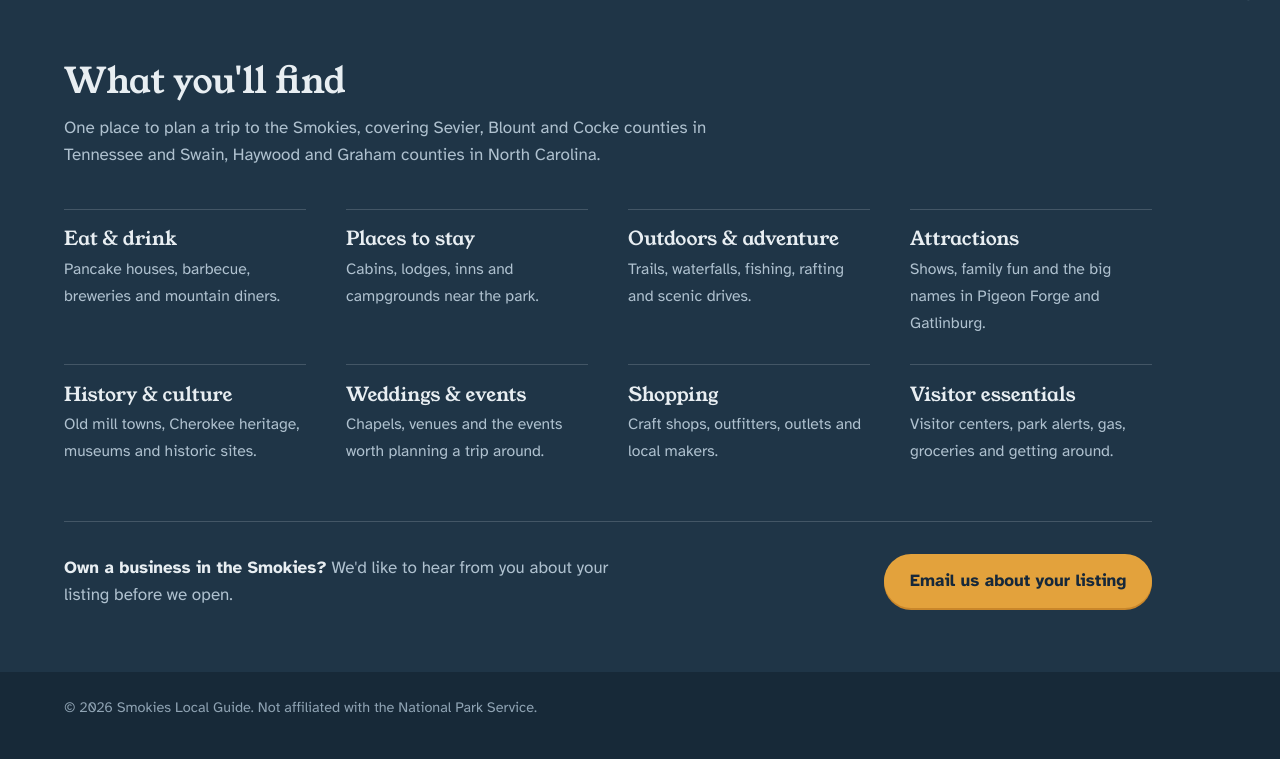
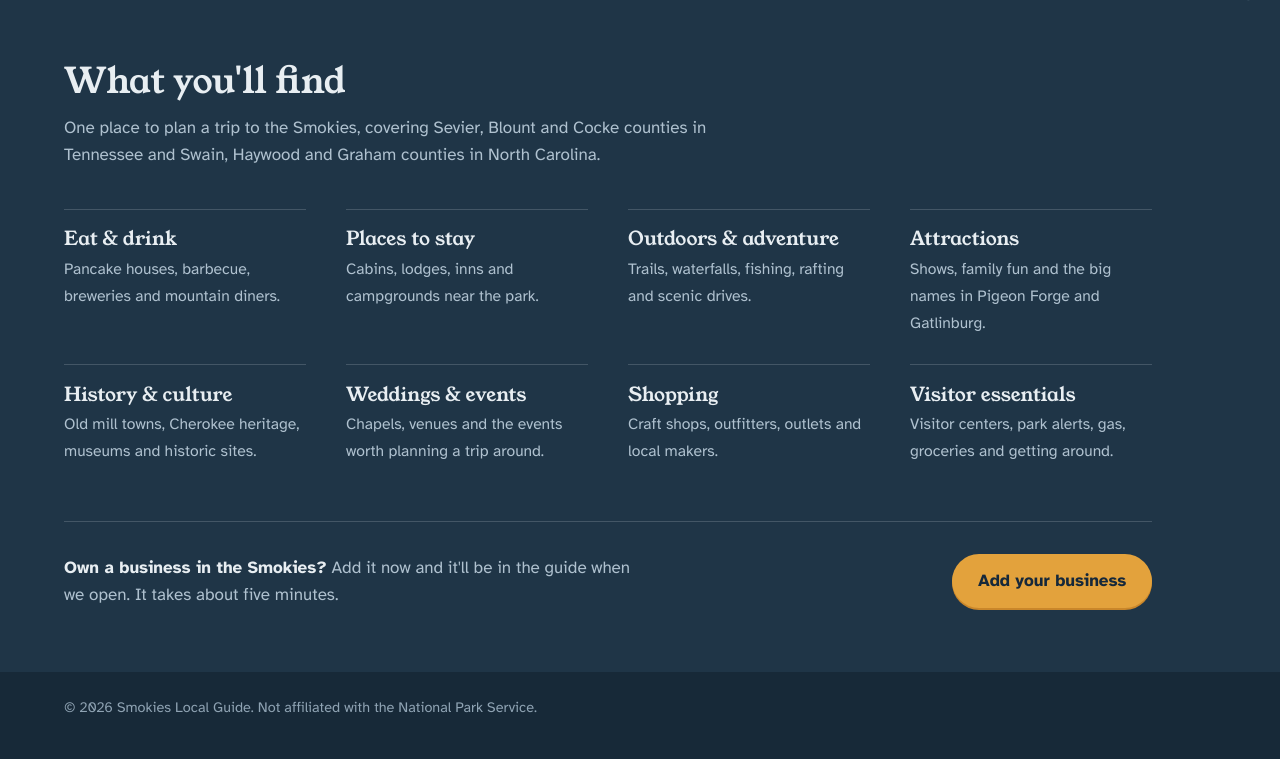
Before and after one commit to KGeneIsMe/coming-soon, a plain HTML site: page sites/smokieslocalguide.com/index.html in a window 1280 px wide. Shown: the part 891-1650 px from the top of the page. Drawn offline with Linux system fonts and the light colour scheme.

Commit message:
Add business signup for button

```diff
--- a/sites/smokieslocalguide.com/index.html
+++ b/sites/smokieslocalguide.com/index.html
@@ -200,8 +200,8 @@
         <li><strong>Visitor essentials</strong><span>Visitor centers, park alerts, gas, groceries and getting around.</span></li>
       </ul>
       <div class="business">
-        <p><b>Own a business in the Smokies?</b> We'd like to hear from you about your listing before we open.</p>
-        <a class="button on-dark" href="mailto:info@smokieslocalguide.com?subject=My%20business%20listing">Email us about your listing</a>
+        <p><b>Own a business in the Smokies?</b> Add it now and it'll be in the guide when we open. It takes about five minutes.</p>
+        <a class="button on-dark" href="https://forms.gle/kueGEruyZuwNYnqF7" target="_blank" rel="noopener">Add your business</a>
       </div>
     </div>
   </main>
```
